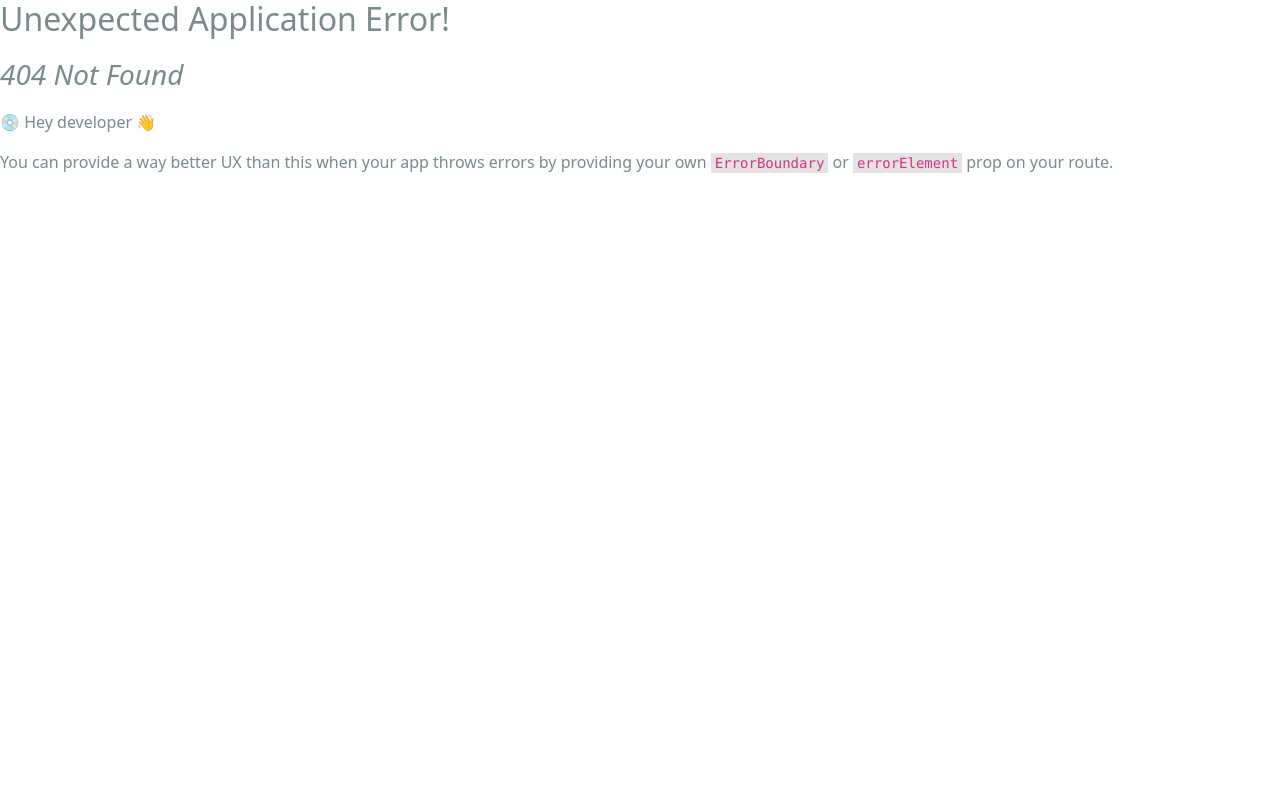
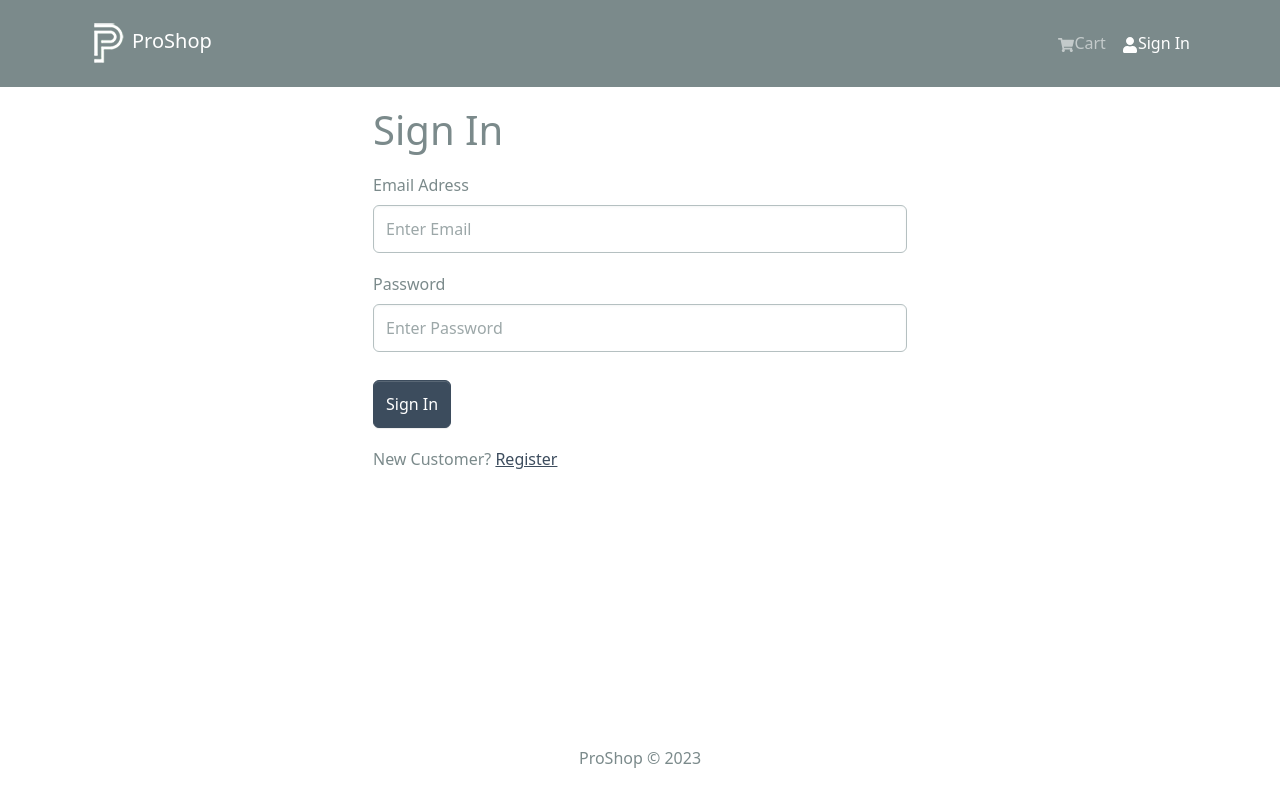
Before and after one commit to JulianSweetwood/EcomShop, a React (Create React App) app in the folder frontend/: page /login in a window 1280 px wide. Before the commit this address had no page. Shown: the top 802 px of the page. Built offline with nearby package versions, Linux system fonts and the light colour scheme.

Commit message:
Login Screen & Functionality

```diff
--- a/frontend/package.json
+++ b/frontend/package.json
@@ -18,6 +18,7 @@
     "react-router-bootstrap": "^0.26.2",
     "react-router-dom": "^6.15.0",
     "react-scripts": "5.0.1",
+    "react-toastify": "^9.1.3",
     "web-vitals": "^2.1.4"
   },
   "scripts": {
--- a/frontend/src/App.js
+++ b/frontend/src/App.js
@@ -1,5 +1,7 @@
 import React from "react";
 import { Outlet } from "react-router-dom";
+import { ToastContainer } from "react-toastify";
+import 'react-toastify/dist/ReactToastify.css'
 import { Container } from "react-bootstrap";
 import Header from "./Components/Header.jsx";
 import Footer from "./Components/Footer.jsx";
@@ -16,6 +18,7 @@ const App = () => {
         </Container>
       </main>
       <Footer/>
+      <ToastContainer/>
     </>
   );
 };
--- /dev/null
+++ b/frontend/src/components/FormContainer.jsx
@@ -0,0 +1,16 @@
+import React from 'react'
+import {Container, Row, Col} from 'react-bootstrap'
+
+const FormContainer = ({children}) => {
+  return (
+<Container>
+    <Row className="justify-content-md-center">
+    <Col xs={12} md={6}>
+        { children }
+     </Col>
+    </Row>
+</Container>
+  )
+}
+
+export default FormContainer
--- a/frontend/src/components/Header.jsx
+++ b/frontend/src/components/Header.jsx
@@ -1,5 +1,5 @@
 import React from "react";
-import { Navbar, Nav, Container, Badge } from "react-bootstrap";
+import { Navbar, Nav, NavDropdown, Container, Badge } from "react-bootstrap";
 import { LinkContainer } from "react-router-bootstrap";
 import { FaShoppingCart, FaUser } from "react-icons/fa";
 import { useSelector } from "react-redux/es/hooks/useSelector";
@@ -7,7 +7,11 @@ import logo from "../assets/logo.png";
 
 const Header = () => {
 const { cartItems } = useSelector ((state) => state.cart );
-console.log(cartItems);
+const { userInfo } = useSelector ((state) => state.auth );
+
+const logoutHandler = () => {
+  console.log('Logged Out')
+}
 
   return (
     <header>
@@ -36,12 +40,20 @@ console.log(cartItems);
                 }
               </Nav.Link>
               </LinkContainer>
-              <LinkContainer to='/login'>
+              { userInfo ? (
+                <NavDropdown title={userInfo.name} id="username">
+                  <LinkContainer to='/profile'>
+                    <NavDropdown.Item>Profile</NavDropdown.Item>
+                  </LinkContainer>
+                  <NavDropdown.Item onClick={logoutHandler}>Log Out</NavDropdown.Item>
+                </NavDropdown>
+              ) : (<LinkContainer to='/login'>
               <Nav.Link>
                 <FaUser />
                 Sign In
               </Nav.Link>
-              </LinkContainer>
+              </LinkContainer>)}
+
             </Nav>
           </Navbar.Collapse>
         </Container>
--- a/frontend/src/index.js
+++ b/frontend/src/index.js
@@ -6,7 +6,7 @@ import './assets/styles/bootstrap.custom.css';
 import {createBrowserRouter, createRoutesFromElements, RouterProvider, Route } from 'react-router-dom';
 import './assets/styles/index.css'
 import App from './App';
-
+import LoginScreen from './Screens/LoginScreen.jsx';
 import HomeScreen from './Screens/HomeScreen.jsx';
 import ProductScreen from './Screens/ProductScreen.jsx';
 import CartScreen from './Screens/CartScreen.jsx';
@@ -18,6 +18,7 @@ const router = createBrowserRouter(createRoutesFromElements(
     <Route index={true} path='/' element={<HomeScreen/>}/>
     <Route  path='/product/:id' element={<ProductScreen/>}/>
     <Route  path='/cart' element={<CartScreen/>}/>
+    <Route path='/login' element={<LoginScreen/>}/>
   </Route>
 ))
 
--- /dev/null
+++ b/frontend/src/screens/LoginScreen.jsx
@@ -0,0 +1,87 @@
+import React from 'react';
+import { useState, useEffect } from 'react';
+import {Link, useLocation, useNavigate} from 'react-router-dom';
+import {Form, Button, Row, Col } from 'react-bootstrap';
+import { useDispatch, useSelector } from 'react-redux';
+import FormContainer from '../Components/FormContainer';
+import Loader from '../Components/Loader';
+import { useLoginMutation } from '../slices/usersApiSlice';
+import { setCredentials } from '../slices/authSlice';
+import { toast } from 'react-toastify';
+
+const LoginScreen = () => {
+const [email, setEmail] = useState('');
+const [password, setPassword] = useState('');
+
+const dispatch = useDispatch();
+const navigate = useNavigate();
+
+const [login, {isLoading}] = useLoginMutation();
+
+const { userInfo } = useSelector((state)=> state.auth);
+
+const { search } = useLocation();
+const sp = new URLSearchParams(search);
+const redirect = sp.get('redirect') || `/`;
+
+useEffect(() => {
+    if (userInfo) {
+      navigate(redirect);
+    }
+  }, [navigate, redirect, userInfo]);
+
+
+const submitHandler = async (e) => {
+    e.preventDefault()
+    try {
+        const res = await login({email, password}).unwrap();
+        dispatch(setCredentials({...res, }));
+        navigate(redirect);
+    } catch (err) {
+        toast.error(err?.data?.message || err.error)
+    }
+}
+
+
+  return (
+    <FormContainer>
+        <h1>Sign In</h1>
+
+        <Form onSubmit={submitHandler}>
+            <Form.Group controlId='email' className='my-3'>
+            <Form.Label>Email Adress</Form.Label>
+            <Form.Control
+            type="email"
+            placeholder='Enter Email'
+            value={email}
+            onChange={(e)=> setEmail(e.target.value)}>
+            </Form.Control>
+            </Form.Group>
+
+            <Form.Group controlId='password' className='my-3'>
+            <Form.Label>Password</Form.Label>
+            <Form.Control
+            type="password"
+            placeholder='Enter Password'
+            value={password}
+            onChange={(e)=> setPassword(e.target.value)}>
+            </Form.Control>
+            </Form.Group>
+
+            <Button type='submit' variant='primary' className='mt-2' disabled={isLoading}>
+                Sign In
+            </Button>
+
+            { isLoading  && <Loader/>}
+        </Form>
+
+        <Row className='py-3'>
+            <Col>
+            New Customer? <Link to={redirect ? `/register?redirect=${redirect}` : '/register'}>Register</Link>
+            </Col>
+        </Row>
+    </FormContainer>
+  )
+}
+
+export default LoginScreen
--- a/frontend/src/slices/usersApiSlice.js
+++ b/frontend/src/slices/usersApiSlice.js
@@ -5,7 +5,7 @@ export const usersApiSlice = apiSlice.injectEndpoints({
     endpoints: (builder) => ({
         login : builder.mutation({
             query: (data) => ({
-                url: USERS_URL / login,
+                url: `${USERS_URL}/login`,
                 method:"POST",
                 body: data,
             }),
```
Also changed, not shown: 2 other files (tests, documents, lock files or other folders).
